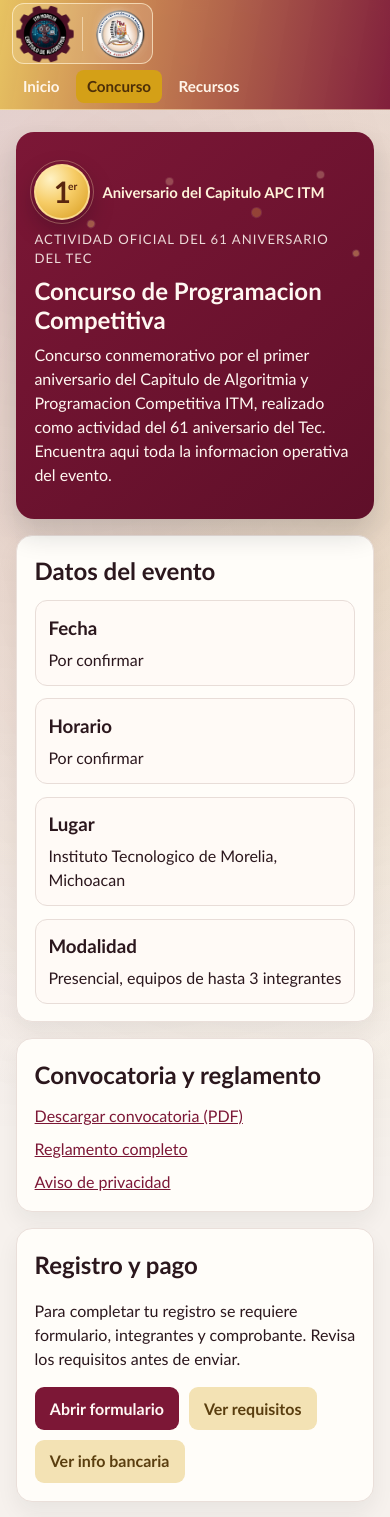
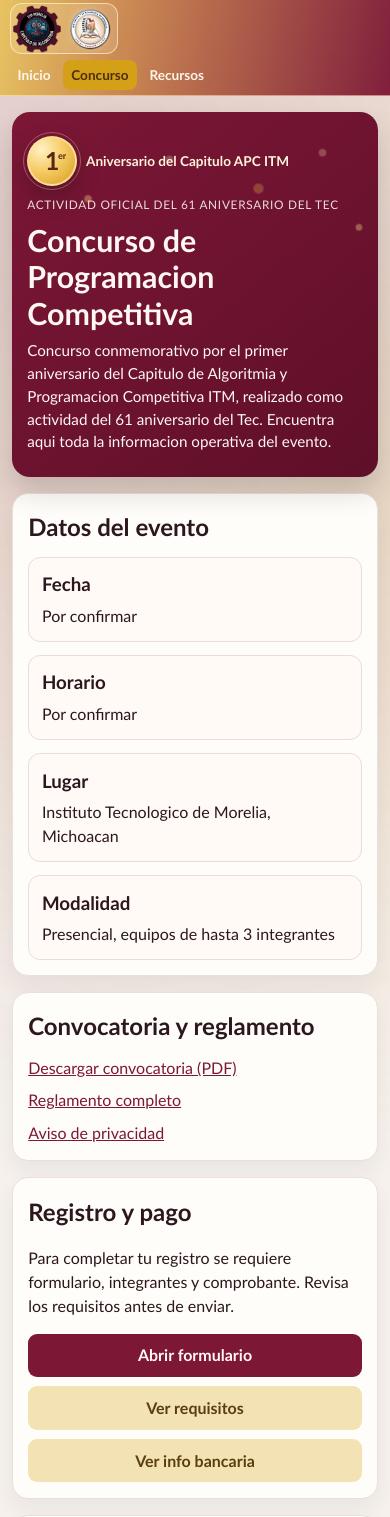
Before and after one commit to Cruzdev0131/concurso_61aniversario_itm, a React (Vite) app: page /concurso in a window 390 px wide. Shown: the top 1517 px of the page. Built offline with nearby package versions, Linux system fonts and the light colour scheme.

Commit message:
fix responsividad

```diff
--- a/src/App.css
+++ b/src/App.css
@@ -434,10 +434,13 @@
 
 .modal {
   width: min(620px, 100%);
+  max-height: min(86vh, 720px);
   background: #fffaf6;
   border: 1px solid #e4d5cf;
   border-radius: 14px;
   box-shadow: 0 20px 35px rgba(0, 0, 0, 0.22);
+  display: flex;
+  flex-direction: column;
 }
 
 .modal-header {
@@ -465,10 +468,30 @@
 
 .modal-content {
   padding: 1rem;
+  overflow-y: auto;
 }
 
 .modal-content p {
   margin-top: 0;
+}
+
+@media (max-width: 960px) {
+  .header-inner {
+    padding: 0.3rem 0.8rem;
+  }
+
+  .brand-logo-main,
+  .brand-logo-tec {
+    height: 64px;
+  }
+
+  .brand-separator {
+    height: 40px;
+  }
+
+  .page {
+    padding: 1.15rem 0.9rem 2.5rem;
+  }
 }
 
 @media (max-width: 740px) {
@@ -479,9 +502,53 @@
     gap: 0.35rem;
   }
 
+  .navbar {
+    width: 100%;
+    gap: 0.3rem;
+  }
+
+  .nav-link {
+    font-size: 0.9rem;
+    padding: 0.35rem 0.62rem;
+  }
+
+  .page {
+    padding: 1rem 0.75rem 2.2rem;
+  }
+
+  .hero {
+    padding: 1.5rem 0.95rem;
+  }
+
+  .card {
+    padding: 0.95rem;
+  }
+
+  .grid,
+  .gallery-grid,
+  .faq-grid {
+    grid-template-columns: 1fr;
+  }
+
+  .photo-card img {
+    height: 160px;
+  }
+
   .timeline-item {
     grid-template-columns: 1fr;
     gap: 0.3rem;
+  }
+
+  .hero-actions,
+  .inline-actions {
+    display: grid;
+    grid-template-columns: 1fr;
+    width: 100%;
+  }
+
+  .button {
+    width: 100%;
+    text-align: center;
   }
 
   .brand-logo {
@@ -504,6 +571,24 @@
     justify-content: flex-start;
   }
 
+  .footer-tecnm-logo {
+    width: min(180px, 72%);
+  }
+
+  .modal-backdrop {
+    padding: 0.65rem;
+  }
+
+  .modal-header,
+  .modal-content {
+    padding: 0.8rem;
+  }
+
+  .modal-header h3 {
+    font-size: 1rem;
+    line-height: 1.25;
+  }
+
   .anniversary-badge {
     width: 56px;
     height: 56px;
@@ -523,3 +608,76 @@
     font-size: 0.93rem;
   }
 }
+
+@media (max-width: 480px) {
+  .header-inner {
+    padding: 0.2rem 0.6rem 0.32rem;
+  }
+
+  .brand {
+    padding: 0.03rem 0.14rem;
+    gap: 0.35rem;
+  }
+
+  .brand-logo-main,
+  .brand-logo-tec {
+    height: 48px;
+  }
+
+  .brand-separator {
+    display: none;
+  }
+
+  .nav-link {
+    font-size: 0.85rem;
+    padding: 0.32rem 0.5rem;
+  }
+
+  .hero h1 {
+    font-size: clamp(1.32rem, 8vw, 1.9rem);
+  }
+
+  .subtitle {
+    font-size: 0.95rem;
+  }
+
+  .eyebrow {
+    font-size: 0.74rem;
+    letter-spacing: 0.06em;
+  }
+
+  .timeline-item {
+    padding: 0.62rem;
+  }
+
+  .anniversary-row {
+    gap: 0.55rem;
+  }
+
+  .anniversary-badge {
+    width: 50px;
+    height: 50px;
+  }
+
+  .anniversary-number {
+    font-size: 1.55rem;
+  }
+
+  .anniversary-label {
+    top: 11px;
+    right: 9px;
+    font-size: 0.57rem;
+  }
+
+  .anniversary-kicker {
+    font-size: 0.85rem;
+  }
+
+  .footer-inner {
+    padding: 1.05rem 0.75rem 0.9rem;
+  }
+
+  .footer-bottom {
+    padding: 0.68rem 0.75rem 0.95rem;
+  }
+}
--- a/src/index.css
+++ b/src/index.css
@@ -31,12 +31,18 @@ body,
 
 body {
   min-width: 320px;
+  overflow-x: hidden;
 }
 
 a {
   color: inherit;
 }
 
+img {
+  max-width: 100%;
+  display: block;
+}
+
 button {
   font: inherit;
 }
```
